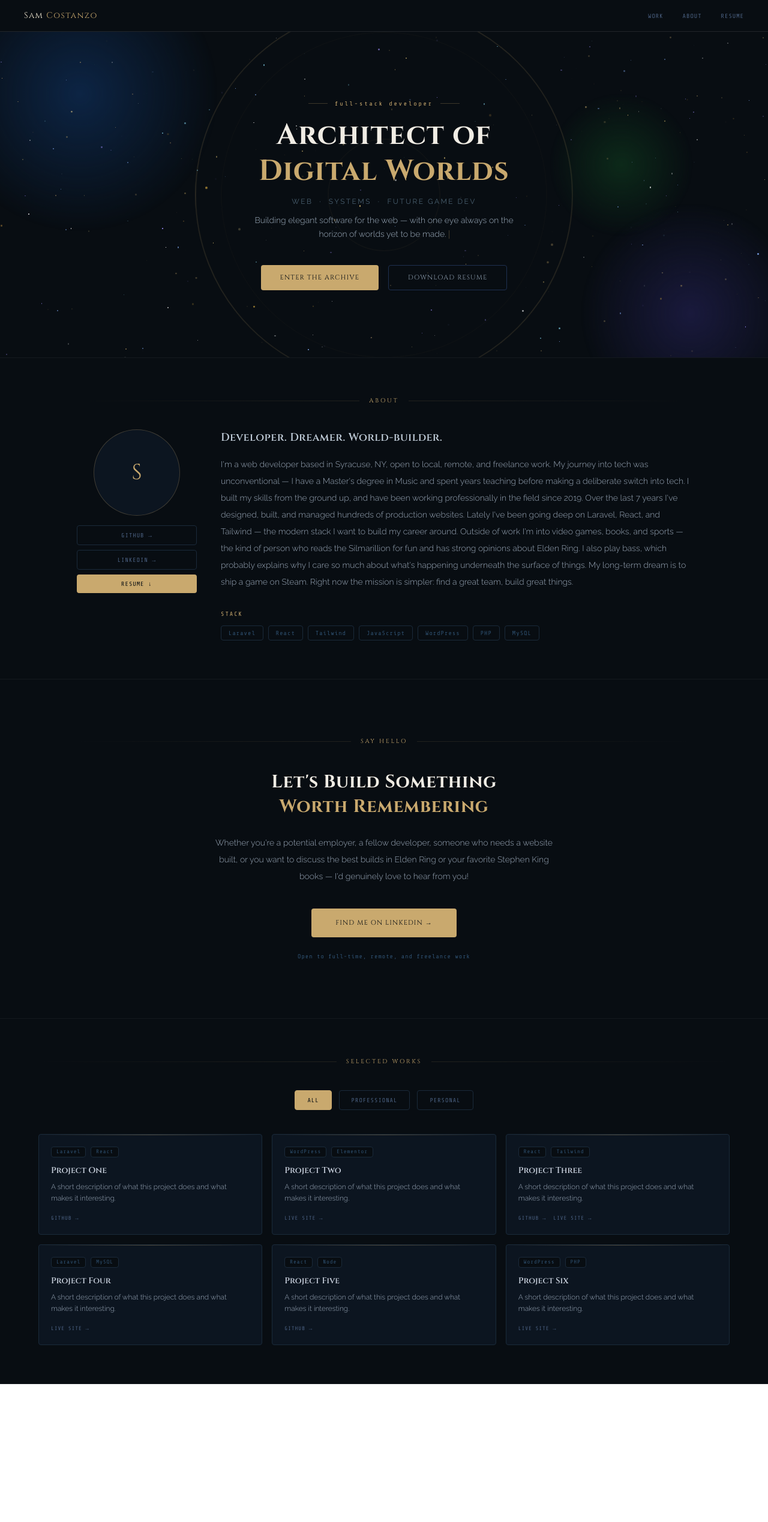
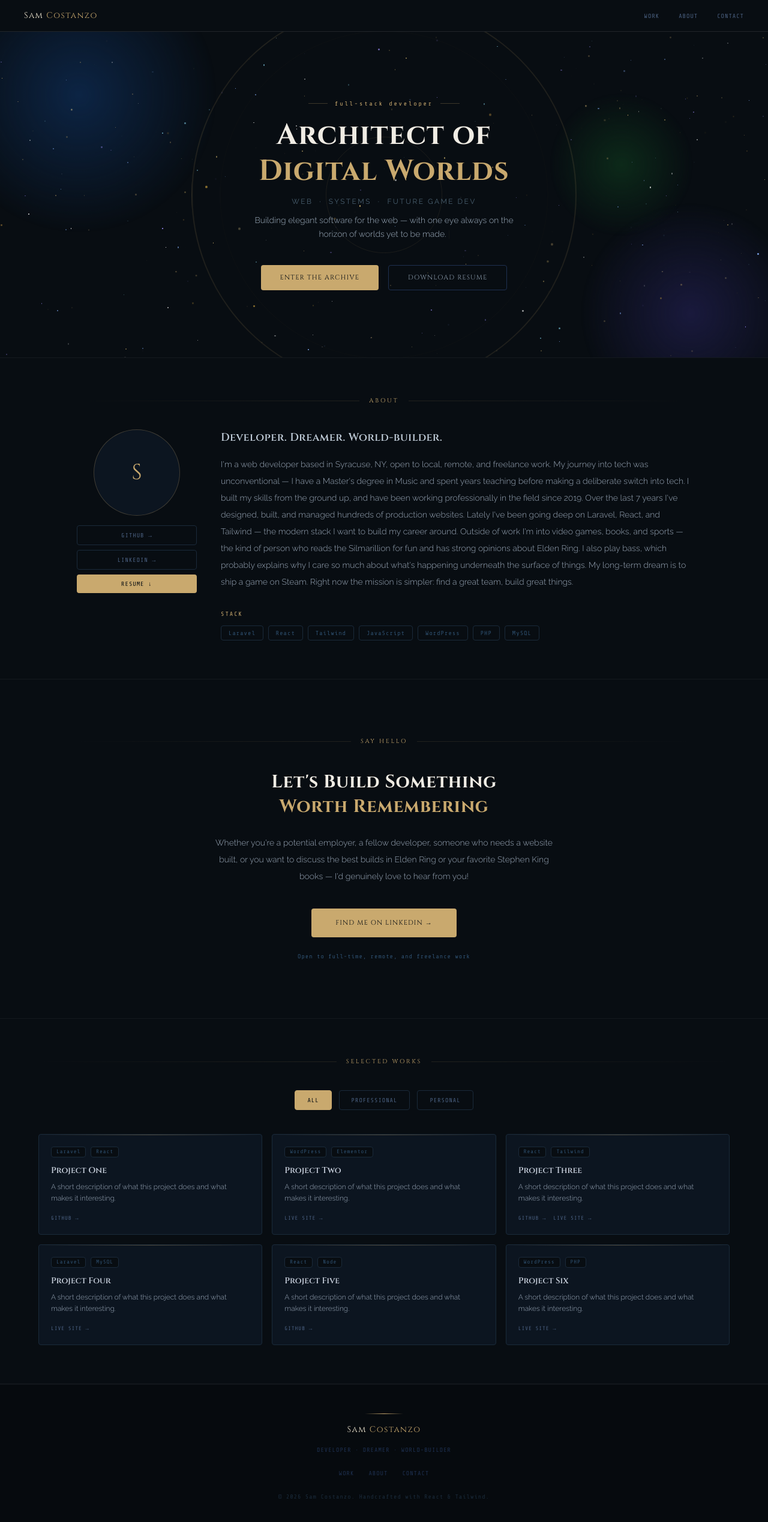
Before and after one commit to SamCostanzo/portfolio, a React (Vite) app: page / in a window 1280 px wide. Shown: the top 2538 px of the page at 60% size. Before the commit the page ends 2308 px from the top, so only its background shows below. Built offline with nearby package versions, Linux system fonts and the light colour scheme.

Commit message:
Added footer

```diff
--- a/src/App.jsx
+++ b/src/App.jsx
@@ -3,6 +3,7 @@ import Hero from "./components/Hero";
 import Projects from "./components/Projects";
 import About from "./components/About";
 import Contact from "./components/Contact";
+import Footer from "./components/Footer";
 
 export default function App() {
   return (
@@ -12,6 +13,7 @@ export default function App() {
       <About />
       <Contact />
       <Projects />
+      <Footer />
     </div>
   );
 }
--- a/src/components/About.jsx
+++ b/src/components/About.jsx
@@ -3,7 +3,7 @@ export default function About() {
 
   const socials = [
     { label: "GitHub", url: "https://github.com/SamCostanzo" },
-    { label: "LinkedIn", url: "https://linkedin.com/in/yourhandle" },
+    { label: "LinkedIn", url: "https://www.linkedin.com/in/samcostanzodev/" },
   ];
 
   return (
--- /dev/null
+++ b/src/components/Footer.jsx
@@ -0,0 +1,38 @@
+export default function Footer() {
+  return (
+    <footer className="px-10 py-12 bg-[#060a0e] border-t border-white/5">
+      <div className="max-w-5xl mx-auto flex flex-col items-center gap-4">
+        {/* Gold line */}
+        <div className="w-16 h-px bg-gradient-to-r from-transparent via-[#c9a96e] to-transparent" />
+
+        {/* Logo */}
+        <div className="font-cinzel text-sm tracking-widest text-[#e8e0cc]">
+          Sam <span className="text-[#c9a96e]">Costanzo</span>
+        </div>
+
+        {/* Tagline */}
+        <p className="font-mono text-[10px] tracking-widest text-[#1e3050] uppercase">Developer · Dreamer · World-builder</p>
+
+        {/* Links */}
+        <div className="flex gap-6 mt-2">
+          {[
+            { label: "Work", id: "work" },
+            { label: "About", id: "about" },
+            { label: "Contact", id: "contact" },
+          ].map((link) => (
+            <button
+              key={link.label}
+              onClick={() => document.getElementById(link.id)?.scrollIntoView({ behavior: "smooth" })}
+              className="font-mono text-[10px] tracking-widest uppercase text-[#1e3050] hover:text-[#c9a96e] transition-colors duration-300 bg-transparent border-none cursor-pointer"
+            >
+              {link.label}
+            </button>
+          ))}
+        </div>
+
+        {/* Copyright */}
+        <p className="font-mono text-[10px] tracking-widest text-[#1a2a3a] mt-2">© {new Date().getFullYear()} Sam Costanzo. Handcrafted with React & Tailwind.</p>
+      </div>
+    </footer>
+  );
+}
--- a/src/components/Navbar.jsx
+++ b/src/components/Navbar.jsx
@@ -1,14 +1,26 @@
 export default function Navbar() {
+  const scrollTo = (id) => {
+    document.getElementById(id)?.scrollIntoView({ behavior: "smooth" });
+  };
+
   return (
     <nav className="flex justify-between items-center px-10 py-4 border-b border-white/10 bg-[#080d12] sticky top-0 z-20">
       <div className="font-cinzel text-sm tracking-widest text-[#e8e0cc]">
         Sam <span className="text-[#c9a96e]">Costanzo</span>
       </div>
       <div className="flex gap-8">
-        {["Work", "About", "Resume"].map((link) => (
-          <a key={link} href={`#${link.toLowerCase()}`} className="font-mono text-[10px] tracking-widest uppercase text-[#4a6080] hover:text-[#c9a96e] transition-colors duration-300">
-            {link}
-          </a>
+        {[
+          { label: "Work", id: "work" },
+          { label: "About", id: "about" },
+          { label: "Contact", id: "contact" },
+        ].map((link) => (
+          <button
+            key={link.label}
+            onClick={() => scrollTo(link.id)}
+            className="font-mono text-[10px] tracking-widest uppercase text-[#4a6080] hover:text-[#c9a96e] transition-colors duration-300 bg-transparent border-none cursor-pointer"
+          >
+            {link.label}
+          </button>
         ))}
       </div>
     </nav>
--- a/src/index.css
+++ b/src/index.css
@@ -1,4 +1,8 @@
 @import "tailwindcss";
+
+html {
+  scroll-behavior: smooth;
+}
 
 @layer utilities {
   .font-cinzel {
```
